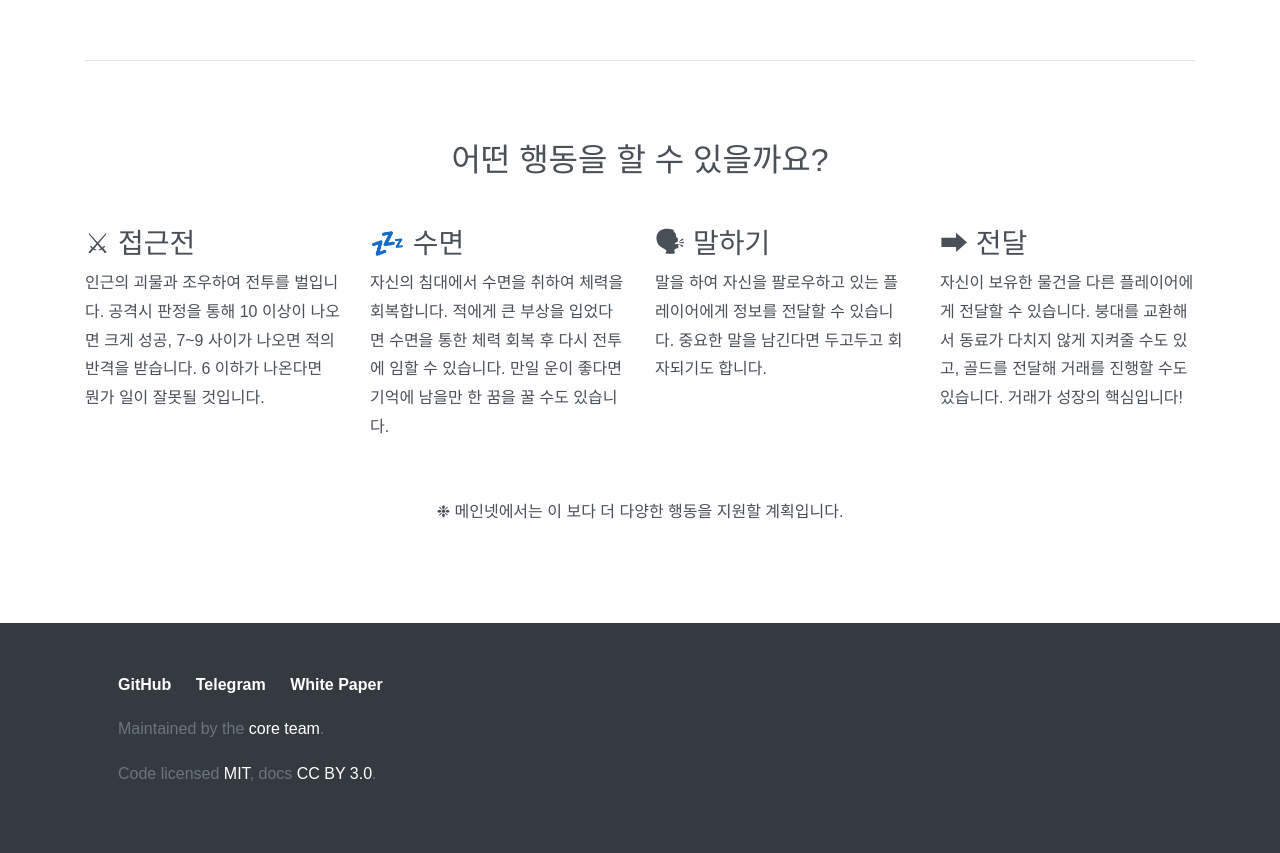
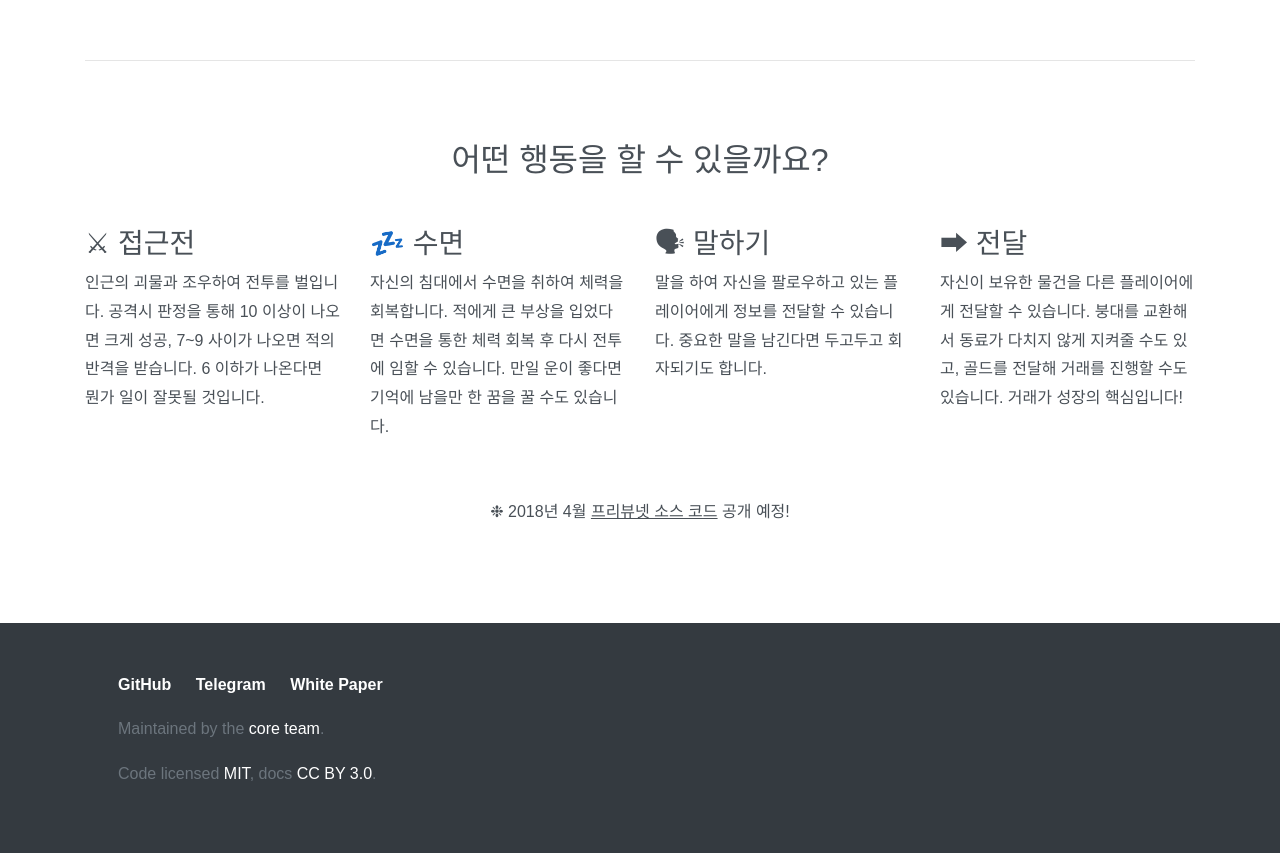
Before and after one commit to nekoyume/nekoyume.github.io, a Jekyll site: the page built from play.html, in a window 1280 px wide. Shown: the part 579-1432 px from the top of the page. Built offline with Jekyll 4.4.1, drawn with Linux system fonts in a browser that asks for light colours; nearby versions of some CDN libraries; some web fonts are replaced.

Commit message:
Adjust layout and text

```diff
--- a/_layouts/default.html
+++ b/_layouts/default.html
@@ -23,10 +23,10 @@
     <link id="page_favicon" href="/favicon.ico" rel="shortcut icon" type="image/x-icon" />
 
     <link href="https://fonts.googleapis.com/css?family=Fredericka+the+Great" rel="stylesheet">
-    <link href='fonts/SpoqaHanSans-kr.css' rel='stylesheet' type='text/css'>
+    <link href='/fonts/SpoqaHanSans-kr.css' rel='stylesheet' type='text/css'>
     <!-- Bootstrap CSS -->
-    <link rel="stylesheet" href="css/bootstrap.min.css" />
-    <link rel="stylesheet" href="css/style.css">
+    <link rel="stylesheet" href="/css/bootstrap.min.css" />
+    <link rel="stylesheet" href="/css/style.css">
     <style>
     </style>
   </head>
--- a/index.html
+++ b/index.html
@@ -26,8 +26,7 @@
             <source src="/videos/demo.webm" type="video/webm">
             Your browser does not support the video tag.
           </video>
-          <p class="lead">처음 만나보는 블록체인 기반 <br class="d-block d-sm-none">판타지 롤플레잉 게임<br />
-                          <small>4월 프리뷰넷 소스코드 공개 예정</small></p>
+          <p class="lead">처음 만나보는 블록체인 기반 <br class="d-block d-sm-none">판타지 롤플레잉 게임</p>
           <p class="lead">
             <a href="features" class="btn btn-lg btn-secondary">자세히 보기</a>
           </p>
--- a/play.html
+++ b/play.html
@@ -42,6 +42,6 @@
 </div>
 <div class="row">
   <div class="col-12 text-center">
-    <p>❉ 메인넷에서는 이 보다 더 다양한 행동을 <br class="d-block d-sm-none"> 지원할 계획입니다.</p>
+    <p>❉ 2018년 4월 <u>프리뷰넷 소스 코드</u> 공개 예정!</p>
   </div>
 </div>
```
